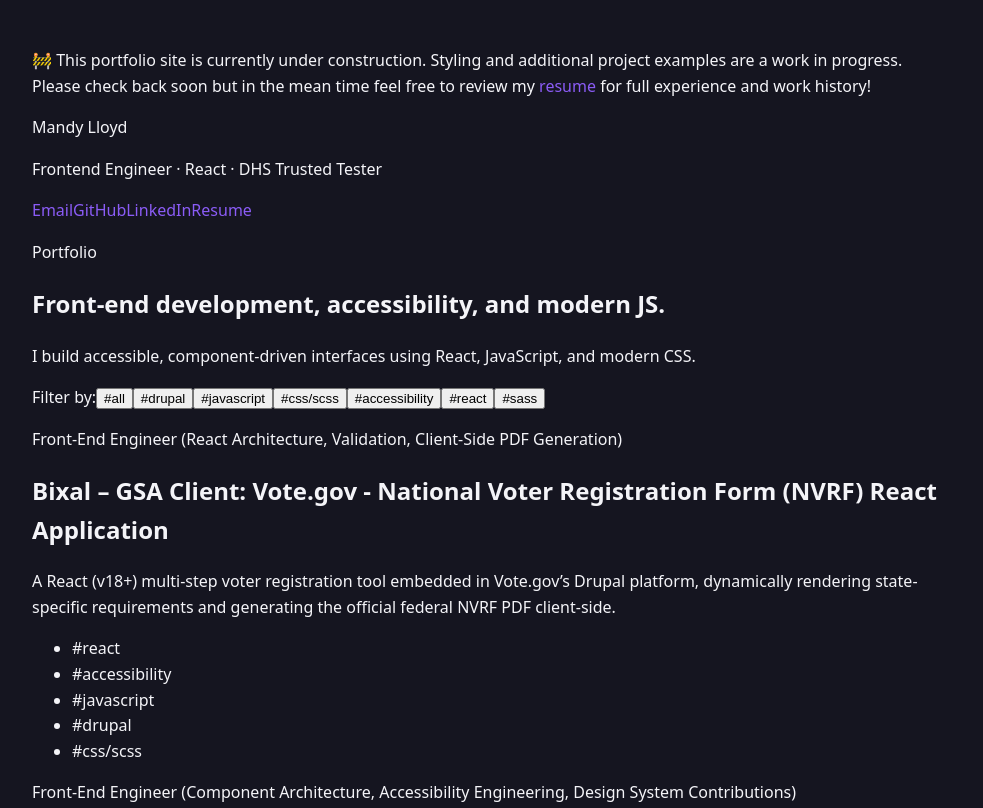
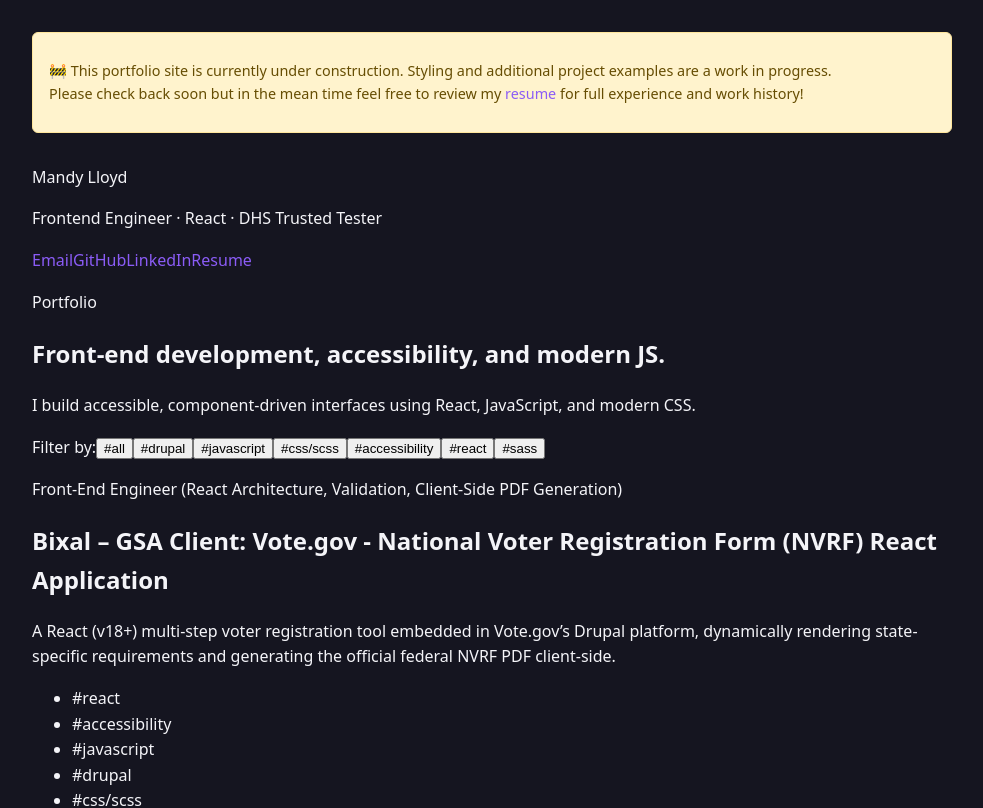
Before and after one commit to mandylloyd/portfolio, a React (Vite) app: page / in a window 1280 px wide. Shown: the top 808 px of the page, without its empty margins (148-1131 px from the left). Built offline with nearby package versions, Linux system fonts and the light colour scheme.

Commit message:
use design tokens on banner, satisfy lint error

```diff
--- a/src/App.css
+++ b/src/App.css
@@ -64,3 +64,15 @@
   margin: 0 auto;
   padding: 2rem 1.25rem 3rem;
 }
+
+/* Banner */
+
+.construction-banner {
+  background: #fff3cd;
+  color: #664d03;
+  border: 1px solid #ffe69c;
+  border-radius: var(--radius-sm);
+  padding: 0.75rem 1rem;
+  font-size: 0.9rem;
+  margin-bottom: 2rem;
+}
--- a/src/projectsData.js
+++ b/src/projectsData.js
@@ -2,7 +2,7 @@
   "drupal",
   "javascript",
   "css/scss",
-  "accessibility", ,
+  "accessibility",
   "react",
   "sass"
   ];
```
